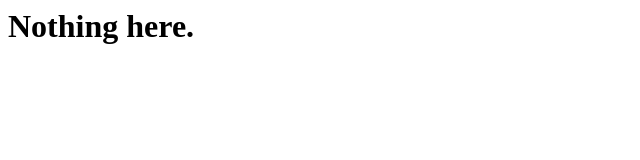
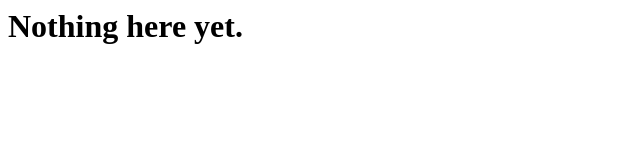
Before and after one commit to mikez/mikez.github.com, a plain HTML site: page index.html in a window 1280 px wide. Shown: the full height of the page, 0-640 px from the left. Drawn offline with Linux system fonts and the light colour scheme.

Commit message:
Update index.html

```diff
--- a/index.html
+++ b/index.html
@@ -1,9 +1,9 @@
 <html>
 <head>
   <meta http-equiv="content-type" content="text/html; charset=utf-8">
-  <title>Mikez Page</title>
+  <title>Mikez Homepage</title>
 </head>
 <body>
-  <h1 id="heading">Nothing here.</h1>
+  <h1 id="heading">Nothing here yet.</h1>
 </body>
 </html>
```
